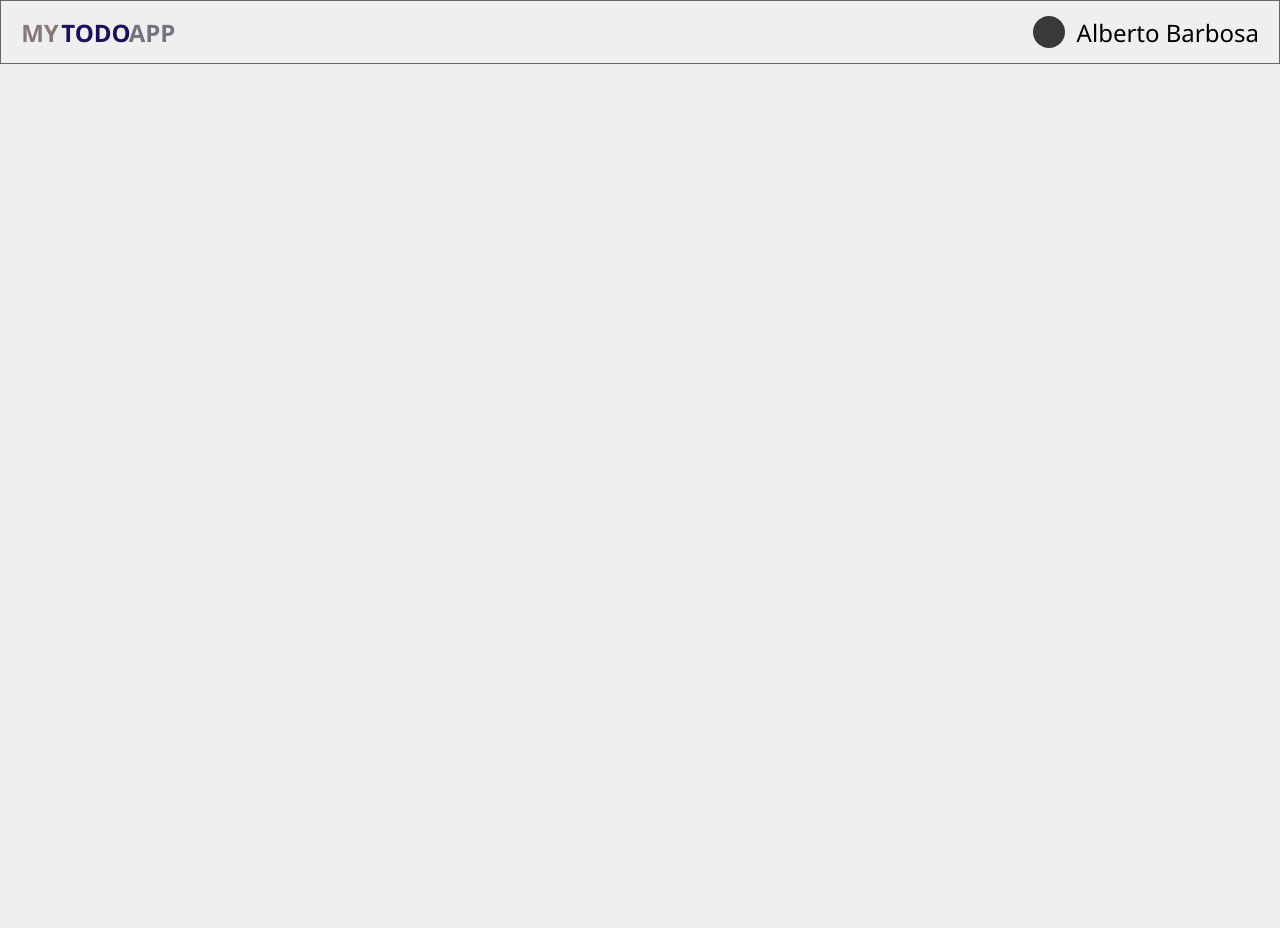
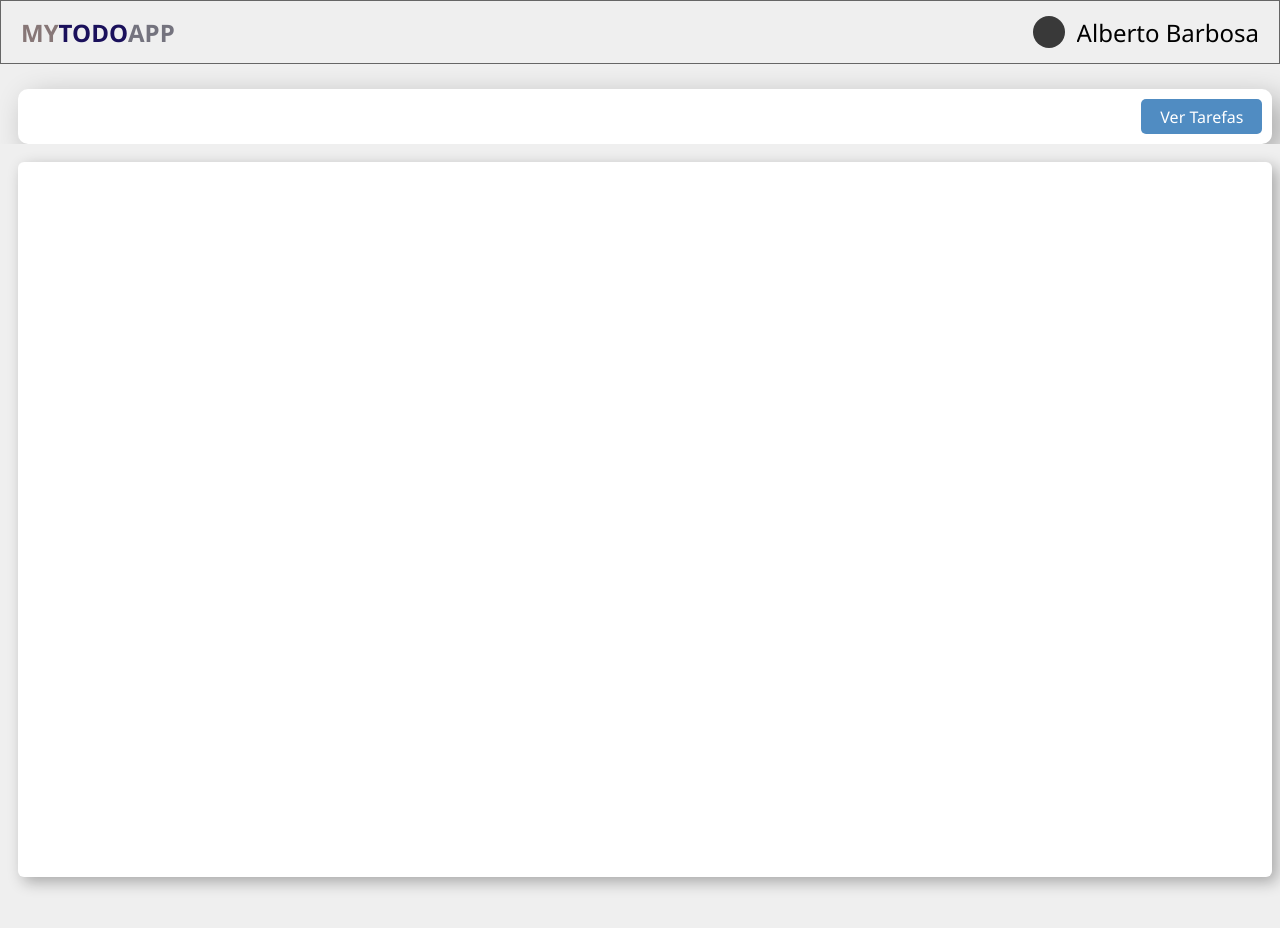
Before and after one commit to Alberto21-boop/Mentoria-YDUQS, a React (Vite) app: page /newtask in a window 1280 px wide. Shown: the top 928 px of the page. Before the commit the page ends 800 px from the top, so only its background shows below. Built offline with nearby package versions, Linux system fonts and the light colour scheme.

Commit message:
bug do layout resolvisdo, problema da rota resolvido, problema da estlização resolvido também

```diff
--- a/src/Pages/Home/index.tsx
+++ b/src/Pages/Home/index.tsx
@@ -1,13 +1,10 @@
-import { CardTaskItems } from '../../components/CardTaskItems';
-import { SubHeaderGoToTask } from '../../components/SubHeaderGoToTask';
 import { HomeBackground, HomeContainer } from './styles';
 
 export function Home() {
     return (
         <HomeBackground>
             <HomeContainer>
-                <SubHeaderGoToTask />
-                <CardTaskItems />
+
             </HomeContainer>
         </HomeBackground>
     );
--- a/src/Pages/NewTask/index.tsx
+++ b/src/Pages/NewTask/index.tsx
@@ -2,6 +2,8 @@ import { NewTaskContainer } from './styles';
 
 export function NewTask() {
     return (
-        <NewTaskContainer>Nova tarefa</NewTaskContainer>
+        <NewTaskContainer>
+
+        </NewTaskContainer>
     );
 }
--- a/src/Pages/NewTask/styles.ts
+++ b/src/Pages/NewTask/styles.ts
@@ -1,6 +1,18 @@
 import styled from 'styled-components';
 
 export const NewTaskContainer = styled.div`
-  display: flex;
+  display: grid;
+  grid-template-columns: 1fr; /* Define uma coluna central */
+  justify-items: center; /* Centraliza os itens na coluna */
+  align-items: start; /* Alinha os itens ao topo */
+
+  width: 100%;
+  height: 100vh;
+  padding-top: 64px;
+  background: ${(props) => props.theme.colors['base-background-screen']};
+
+  grid-template-columns: 1fr; /* Define uma coluna que ocupa todo o espaço */
+  justify-items: center; /* Centraliza os itens horizontalmente */
+  align-items: start; /* Alinha os itens ao topo da coluna */
 
 `;
--- a/src/components/CardTaskItems/styles.ts
+++ b/src/components/CardTaskItems/styles.ts
@@ -7,5 +7,6 @@ export const CardTaskItemsContainer = styled.div`
   margin-top: 18px;
   border-radius: 6px;
   background: ${(props) => props.theme.colors['base-input-background']};
-  box-shadow: 5px 5px 15px rgba(0, 0, 0, 0.2);
+  box-shadow: 5px 5px 15px rgba(0, 0, 0, 0.3);
+  z-index: 1;
 `
--- a/src/components/Header/styles.ts
+++ b/src/components/Header/styles.ts
@@ -20,11 +20,9 @@ export const HeaderLeftSpell = styled.div`
   justify-content: center;
   margin: 0;
   padding-left: 20px;
-  gap: 18px;
 `;
 
 export const LettersOnTheLeft = styled.div`
-  width: 38px;
   display: flex;
   align-items: center;
   justify-content: center;
@@ -33,7 +31,6 @@ export const LettersOnTheLeft = styled.div`
 `;
 
 export const LettersInTheCenter = styled.div`
-  width: 38px;
   display: flex;
   align-items: center;
   justify-content: center;
@@ -42,7 +39,6 @@ export const LettersInTheCenter = styled.div`
 `;
 
 export const LettersOnTheRight = styled.div`
-  width: 38px;
   display: flex;
   align-items: center;
   justify-content: center;
--- a/src/components/SubHeaderGoToTask/index.tsx
+++ b/src/components/SubHeaderGoToTask/index.tsx
@@ -1,6 +1,6 @@
 import { ButtonTask } from '../ButtonTask';
 import { ButtonWrapper, TaskContainer } from './styles';
-import { useNavigate } from 'react-router-dom';
+import { useLocation, useNavigate } from 'react-router-dom';
 
 // interface Task {
 //     text: string;
@@ -11,9 +11,15 @@ export function SubHeaderGoToTask() {
     // const [task, setTask] = useState<string>(''); // Define `task` como string
     // const [tasks, setTasks] = useState<Task[]>([]); // Define `tasks` como lista de strings
     const navigate = useNavigate();
+    const location = useLocation();
+    const isOnTasksPage = location.pathname === '/newtask';
 
-    const goToTasksPage = () => {
+    const HandlegoToTasksPage = () => {
         navigate('/newtask'); // Rota para a página de tarefas
+    };
+
+    const HandlegoToTasksPageHome = () => {
+        navigate('/'); // Rota para a página de tarefas
     };
 
     // const handleInputChange = (e: React.ChangeEvent<HTMLInputElement>) => {
@@ -37,7 +43,16 @@ export function SubHeaderGoToTask() {
         <div>
             <TaskContainer>
                 <ButtonWrapper>
-                    <ButtonTask onClick={goToTasksPage}>Adicionar Tarefa</ButtonTask>
+                    {!isOnTasksPage ? (
+                        <>
+                            <ButtonTask onClick={HandlegoToTasksPage}>Adicionar Tarefa</ButtonTask>
+                        </>
+                    ) : (
+                        <>
+                            <ButtonTask onClick={HandlegoToTasksPageHome}>Ver Tarefas</ButtonTask>
+                        </>
+                    )}
+
                 </ButtonWrapper>
             </TaskContainer>
 
--- a/src/components/SubHeaderGoToTask/styles.ts
+++ b/src/components/SubHeaderGoToTask/styles.ts
@@ -11,15 +11,11 @@ export const TaskContainer = styled.div`
   border-radius: 10px;
   margin-top: 25px;
   padding-left: 10px;
-  box-shadow: 5px 5px 15px rgba(0, 0, 0, 0.2);
+  box-shadow: 10px 10px 30px rgba(0, 0, 0, 0.3);
+  z-index: 1;
 `;
-
-
 
 export const ButtonWrapper = styled.div`
   position: absolute;
-  right: 10px; /* Alinhamento à direita do input */
-  //top: 50%;
-  //transform: translateY(-50%);
-  //z-index: 1; /* Garante que o botão fique sobre o input */
+  right: 10px;
 `;
--- a/src/layout/DefaultLayout/index.tsx
+++ b/src/layout/DefaultLayout/index.tsx
@@ -1,12 +1,18 @@
+import { CardTaskItems } from '../../components/CardTaskItems';
 import { Header } from "../../components/Header";
-import { LayoutContainer } from "./styles";
+import { SubHeaderGoToTask } from '../../components/SubHeaderGoToTask';
+import { ContainContainer, LayoutContainer } from "./styles";
 import { Outlet } from 'react-router-dom'
 
 export function DefaultLayout() {
     return (
         <LayoutContainer>
             <Header />
-            <Outlet />
+            <ContainContainer>
+                <SubHeaderGoToTask />
+                <CardTaskItems />
+                <Outlet />
+            </ContainContainer>
         </LayoutContainer>
     );
 }
--- a/src/layout/DefaultLayout/styles.ts
+++ b/src/layout/DefaultLayout/styles.ts
@@ -2,5 +2,14 @@ import { styled } from "styled-components";
 
 export const LayoutContainer = styled.div`
  display: flex;
- background-color: ${(props) => props.theme.colors['base-background-screen']};
+ flex-direction: column;
+ height: 100%;
 `;
+
+export const ContainContainer = styled.div`
+    display: flex;
+    flex-direction: column;
+    padding-top: 64px;
+    width: 100%;
+    overflow: hidden;
+`;
--- a/src/styles/global.ts
+++ b/src/styles/global.ts
@@ -5,6 +5,8 @@ export const GlobalStyle = createGlobalStyle`
     margin: 0;
     padding: 0;
     box-sizing: border-box;
+    overflow-x: hidden;
+    overflow-y: hidden;
     outline: none;
   }
 
```
